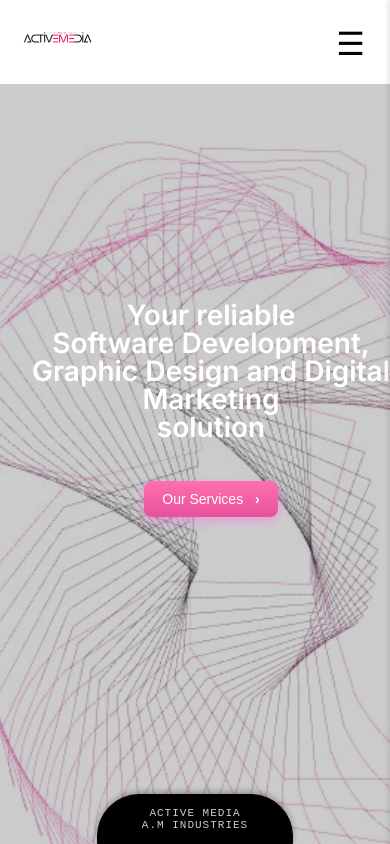
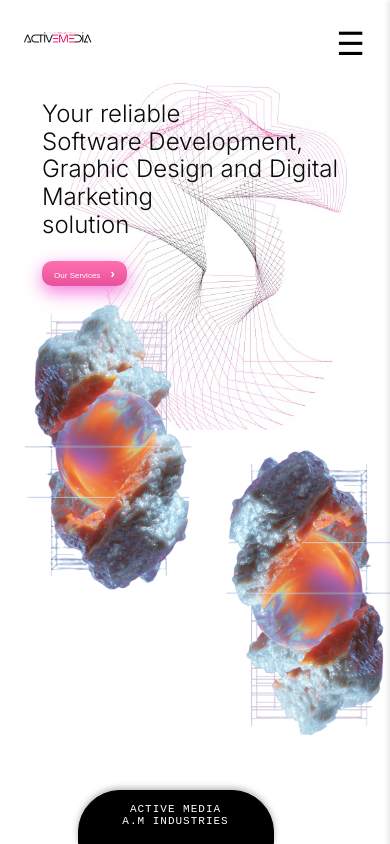
Before and after one commit to Divine-Ntambwe/Active-Media, a React (Vite) app: page / in a window 390 px wide. Built offline with nearby package versions, Linux system fonts and the light colour scheme.

Commit message:
merged home page

```diff
--- a/src/pages/Home.module.css
+++ b/src/pages/Home.module.css
@@ -1,6 +1,14 @@
 :root{
   --pink: #ff6fb0;
   --dark: #0a0a0a;
+}
+
+.homePage{
+  width: 100vw !important;
+  height: 100vh;
+  overflow: hidden !important;
+  /* border: solid; */
+  position: relative;
 }
 
 .hero{
@@ -9,8 +17,8 @@
   display:flex;
   align-items:center;
   background:#fff;
-  /* overflow: hidden; */
-  position: relative;
+  overflow: hidden;
+  /* border: 1px solid red; */
 }
 
 @keyframes slide-out {
@@ -34,15 +42,14 @@
 }
 .container{
   width:100%;
-  margin:0 2% 0 2%;
-  height: auto;
+  width:1200px;
+  margin:0 auto;
   display:flex;
-  position: relative;
-  margin-top:110px;
-  justify-content:space-between;
+  position: absolute;
+  top:110px;
+  /*justify-content:space-between;*/
 
   padding:48px 24px;
-  z-index: 2;
    /* border: solid; */
 }
 
@@ -87,10 +94,10 @@
 
 .blendingBackground{
   position:absolute;
-  left:-35%;
-  top:-20%;
+  left:-8%;
+  top:-5%;
   width:90%;
-  height:70vh;
+  height:100%;
   background-image: url('../assets/Active_M.jpg');
   background-size: cover;
   background-position: center;
@@ -100,14 +107,14 @@
 
 .orb1{
   position:absolute;
-  left:-30%;
-  top:-18%;
-  width: 100%;
+  /* left:50%; */
+  top:-10%;
+  width: 550px;
   /* min-width: 90%; */
   transform:translateY(-10%);
-  z-index: 1000;
+  z-index: 2;
  /* border: solid; */
- height: 720px;
+ height: 680px;
  margin-left: 230px;
 }
 
@@ -119,236 +126,287 @@
   transform:translateY(6%);
 }
 
-.swirl{
-  position:absolute;
-  right:0%;
-  top:20%;
-  width:28%;
-  transform:translateY(-20%);
-  z-index:3;
-}
-/* Large Screens */
-/* ------------------------------------------ */
-/* Laptop Screens (around 80% width ~1200px) */
-/* ------------------------------------------ */
-@media (max-width: 1200px) and (min-width: 993px) {
-  .container {
-    padding: 36px 32px;
-    gap: 20px;
-  }
 
-  .left {
-    flex: 0 0 58%;
-  }
+/*Media Queries for different screen sizes(phones)*/
+@media(min-width:300px)and (max-width:600px){
+  .container{
+    width:100% !important;
+    height: 80vh;
+    overflow:hidden;
+    top: 5vh
+     }
 
-  .right {
-    flex: 0 0 38%;
-    height: 480px;
-  }
+   .blendingBackground{
+    z-index:0;
+    top: -140px;
+    width:620px;
+    height: 600px;
+    transform: scale(0.6);
+    left: -430px
+   }
 
-  .title {
-    font-size: 44px;
-    width: 100%;
-  }
+   .title{
+    left: 10px;
+    font-size:24px;
+    width:300px;
+    top: 10px;
+    z-index: 5;
+   }
 
-  .cta {
-    font-size: 16px;
-    padding: 10px 20px;
-  }
 
-  .orb1 {
-    width: 100%;
-    left: -20%;
-    height: 640px;
-  }
+   .cta{
+    top:5px;
+    width: 85px;
+    height: 25px;
+    font-size: 8px;
+    left: 10px;
+    z-index: 2;
+    padding: 0 11px;
+   }
 
-  .blendingBackground {
-    left: -25%;
-    width: 85%;
-  }
-}
+   .arrow{
+    font-size: 13px;
+   }
 
-/* ------------------------------------------ */
-/* Medium Laptops (around 67% width ~1000px)  */
-/* ------------------------------------------ */
-@media (max-width: 1000px) and (min-width: 850px) {
-  .container {
-    padding: 24px 20px;
-    gap: 16px;
-  }
+   .orb1{
+    width: 400px;
+    height: 500px;
+    top: 230px;
+    left: -553px;
+   }
 
-  .left {
-    flex: 0 0 60%;
-  }
+   .bottomCenter{
+    height: 28px;
+    /* top: 868px; */
+    margin:0 0 0 -5%;
+   }
 
-  .right {
-    flex: 0 0 38%;
-    height: 420px;
-  }
-
-  .title {
-    font-size: 42px;
-    line-height: 1.1;
-  }
-
-  .cta {
-    font-size: 15px;
-    padding: 10px 18px;
-  }
-
-  /* reduce visual clutter slightly */
-  .orb1, .orb2 {
-    opacity: 0.7;
-    transform: scale(0.9);
-  }
-
-  .swirl {
-    width: 24%;
-    top: 25%;
-  }
-}
-
-/* Tablet Screens */
-@media (max-width: 850px) {
-  .container {
-    flex-direction: column;
-    align-items: center;
-    margin-top: 40px;
-    padding: 32px 20px;
-  }
-
-  .left {
-    flex: 0 0 100%;
-    padding: 0;
-    text-align: center;
-  }
-
-  .right {
-    flex: 0 0 100%;
-    height: auto;
-    margin-top: 30px;
-    display: flex;
-    justify-content: center;
-  }
-
-  .title {
-    font-size: 40px;
-    line-height: 1.2;
-    width: 100%;
-    text-align: center;
-  }
-
-  .cta {
-    font-size: 16px;
-    margin: 20px auto 0;
-  }
-
-  .orb1, .orb2, .swirl {
-    display: none;
-  }
-}
-
-/* Mobile Devices */
-@media (max-width: 768px) {
-  .hero {
-    flex-direction: column;
-    height: 90vh;
-    padding: 60px 16px;
-    text-align: center;
-    background-image: url('../assets/Active_M.jpg');
-    background-size: cover;
-    background-position: center;
-    background-repeat: no-repeat;
-    position: relative;
-    color: white;
-  }
-
-  /* Dark overlay to make background image less visible */
-  .hero::before {
-    content: "";
-    position: absolute;
-    top: 0;
-    left: 0;
-    right: 0;
-    bottom: 0;
-    background: rgba(0, 0, 0, 0.2); /* increase to 0.7–0.8 for darker */
-    z-index: 1;
-  }
-
-  .container {
-    flex-direction: column;
-    align-items: center;
-    margin: 30% 5%;
-    padding: 40px 20px;
-    text-align: center;
-    position: relative;
-    z-index: 1; /* bring text above overlay */
-  }
-
-  .left, .right {
-    flex: 0 0 100%;
-    width: 100%;
-    padding: 0;
-  }
-
-  .title {
-    font-size: 55px;
-    line-height: 1.0;
-    margin-bottom: 20px;
-    color: white;
-    font-weight: 600;
-  }
-
-  .cta {
-    font-size: 25px;
-    padding: 12px 20px;
-    border-radius: 8px;
-    box-shadow: 0 4px 12px rgba(245, 120, 222, 0.6);
-    color: white;
-  }
-
-  .right {
-    display: none;
-  }
-
-  .blendingBackground, .orb1, .orb2, .swirl {
-    display: none;
-  }
-
-  .bottomCenter {
-    font-size: 22px;
-    padding: 12px 28px;
-    width: 120px;
-    margin: -100% 0 0 0;
-  }
 }
 
 
-/* Very Small Phones */
-@media (max-width: 480px) {
-  .title {
-    font-size: 28px;
-  }
-  .homePage{
-    height: 100vh !important;
-    overflow: hidden !important;
-  }
+/* Media Queries for different screen sizes(100%)*/
+@media (min-width:1300px)and (max-width:1500px){
 
-  .cta {
+  .container{
+    width:1900px !important;
+    height: 68.6vh;
+    overflow:hidden;
+     }
+
+
+   .blendingBackground{
+    z-index:0;
+    top: -8px;
+    width:380px;
+    height: 520px;
+    transform: scale(0.8);
+    left: -490px
+   }
+
+   .title{
+    left: 20px;
+    font-size:43px;
+    width:700px;
+    top: 3px
+   }
+
+
+   .cta{
+    top:7px;
+    width: 150px;
+    height: 37px;
     font-size: 14px;
-    padding: 10px 18px;
-  }
+    left: 20px;
+   }
 
-  .right img {
-    max-width: 300px;
-  }
+   .orb1{
+    width: 620px;
+    height: 685px;
+    top: -32px;
+    left: -480px;
+   }
 
-  .bottomCenter {
+}
+
+
+/* Media Queries for different screen sizes(90%)*/
+@media (min-width:1500px)and (max-width:1700px){
+  .container{
+    width:1900px !important;
+    height: 72vh;
+    overflow:hidden;
+     }
+
+
+   .blendingBackground{
+    z-index:0;
+    top: -4px;
+    width:450px;
+    height: 565px;
+    transform: scale(0.8);
+    left: -450px
+   }
+
+   .title{
+    left: 20px;
+    font-size:48px;
+    width:700px;
+    top: 10px
+   }
+
+
+   .cta{
+    top:7px;
+    width: 167px;
+    height: 40px;
+    font-size: 16px;
+    left: 20px;
+   }
+
+   .orb1{
+    width: 690px;
+    height: 770px;
+    top: -30px;
+    left: -395px;
+   }
+
+}
+
+/* Media Queries for different screen sizes(80%)*/
+@media (min-width:1700px)and (max-width:2000px){
+
+  .container{
+    width:1800px !important;
+    height: 74vh;
+    overflow:hidden;
+     }
+
+   .blendingBackground{
+    z-index:0;
+    top: 2px;
+    width:600px;
+    height: 650px;
+    transform: scale(0.8);
+    left: -399px
+   }
+
+   .title{
+    left: 20px;
+    font-size:54px;
+    width:800px;
+    top: 20px
+   }
+
+
+   .cta{
+    top:20px;
+    width: 180px;
+    height: 43px;
+    font-size: 18px;
+    left: 20px;
+   }
+
+   .orb1{
+    width: 775px;
+    height: 858px;
+    top: -20px;
+    left: -260px
+   }
+
+}
+
+
+/* Media Queries for different screen sizes(75%)*/
+@media (min-width:1800px)and (max-width:2000px){
+
+  .container{
+      width:1900px !important;
+      height: 75vh;
+      overflow:hidden;
+     }
+
+
+   .blendingBackground{
+    z-index:0;
+    top: 2px;
+    width:600px;
+    height: 700px;
+    transform: scale(0.8);
+    left: -400px
+   }
+
+
+   .title{
+    left: 20px;
+    font-size:58px;
+    width:800px;
+    top: 20px
+   }
+
+
+   .cta{
+    top:20px;
+    width: 190px;
+    height: 49px;
     font-size: 20px;
-    padding: 10px 24px;
-    width: 110px;
-  }
+    left: 20px;
+   }
+
+   .orb1{
+    width: 825px;
+    height: 910px;
+    top: -20px;
+    left: -260px
+   }
+
 }
+
+
+/* Media Queries for different screen sizes(67%)*/
+@media(min-width:2000px)and (max-width:2500px){
+
+    .container{
+      width:2600px !important;
+      height: 75vh;
+      overflow:hidden;
+     }
+
+
+   .blendingBackground{
+    z-index:0;
+    top: 2px;
+    width:650px;
+    height: 800px;
+    transform: scale(0.8);
+    left: -650px
+   }
+
+
+   .title{
+    left: 20px;
+    font-size:66px;
+    width:800px;
+    top: 32px;
+    line-height:1.14;
+   }
+
+
+   .cta{
+    top:35px;
+    width: 215px;
+    height: 56px;
+    font-size: 22px;
+    left: 20px;
+   }
+
+   .orb1{
+    width: 928px;
+    height: 1005px;
+    top: -20px;
+    left: -470px
+   }
+}
+
 
 .bottomCenter {
   position: fixed;
--- a/vite.config.js
+++ b/vite.config.js
@@ -4,5 +4,5 @@ import react from '@vitejs/plugin-react'
 // https://vite.dev/config/
 export default defineConfig({
   plugins: [react()],
-  base: process.env.VITE_BASE_PATH || "/Active-Media"
+  base: process.env.VITE_BASE_PATH || "/"
 })
```
